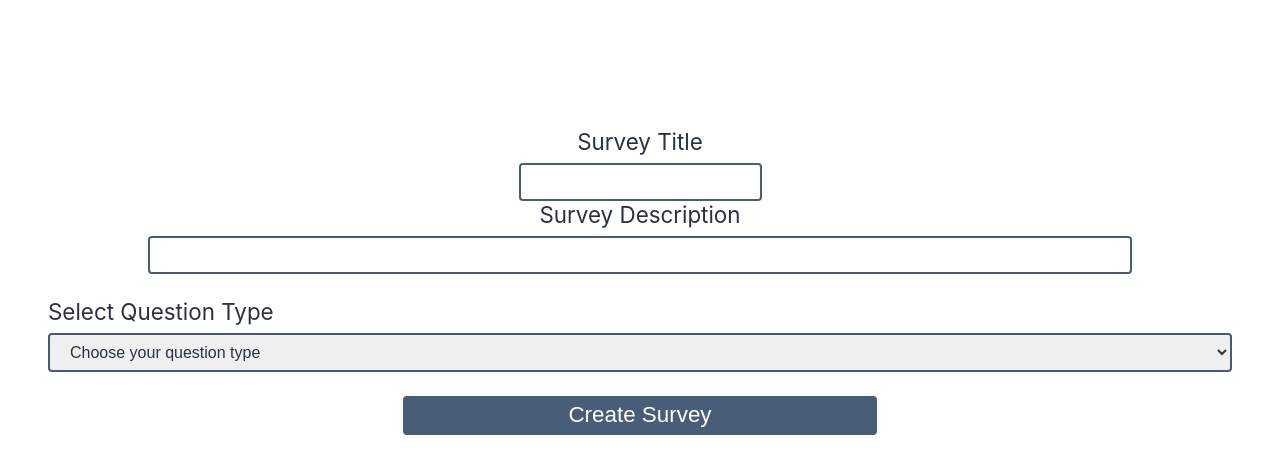
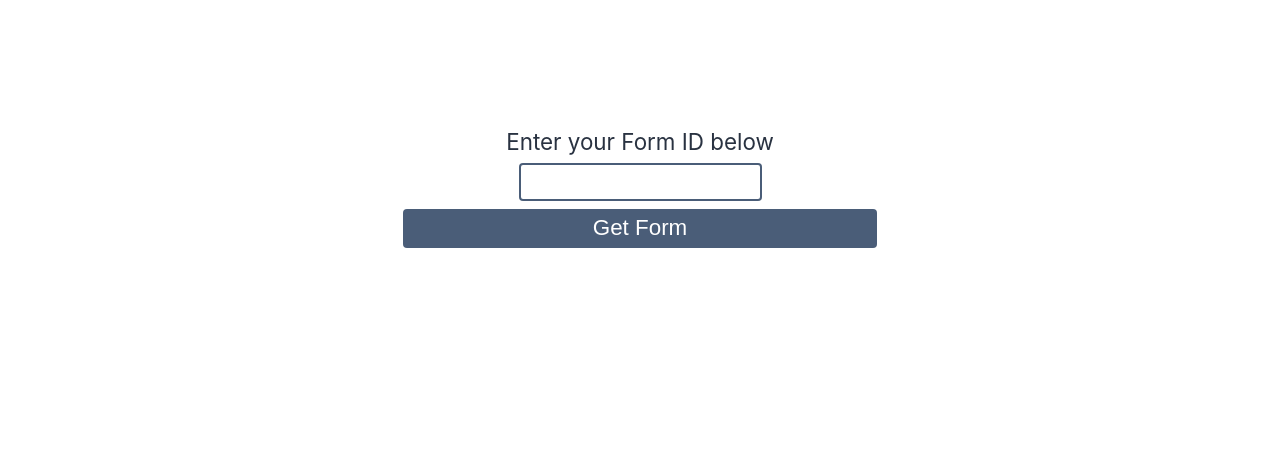
Before and after one commit to iammaniteja/realtimefeedback-makeuc, a React (Create React App) app: page /guest in a window 1280 px wide. Shown: the top 474 px of the page. Built offline with nearby package versions, Linux system fonts and the light colour scheme.

Commit message:
Routing added

```diff
--- a/package.json
+++ b/package.json
@@ -11,6 +11,7 @@
     "node-sass": "^6.0.1",
     "react": "^17.0.2",
     "react-dom": "^17.0.2",
+    "react-router-dom": "^5.3.0",
     "react-scripts": "4.0.3",
     "styled-components": "^5.3.1",
     "web-vitals": "^1.1.2"
--- a/src/App.js
+++ b/src/App.js
@@ -1,9 +1,22 @@
+import {
+  BrowserRouter as Router,
+  Switch,
+  Route
+} from "react-router-dom";
+import GetForm from "./components/Form/getForm";
+import Landing from "./components/Landing";
 import Survey from "./components/survey/survey";
 
 function App() {
   return (
     <div>
-      <Survey />
+      <Router>
+      <Switch>
+        <Route path="/admin" component={Survey} />
+        <Route path="/guest" component={GetForm} />
+        <Route path="/" component={Landing} />
+      </Switch>
+    </Router>
     </div>
   );
 }
--- /dev/null
+++ b/src/components/Form/getForm.js
@@ -0,0 +1,89 @@
+import React, { useState } from "react";
+import { Formik } from "formik";
+import axios from "axios";
+
+const validate = (values) => {
+  let errors = {};
+
+	if (!values.formID) {
+    errors.formID = "Form ID is required";
+  }
+  return errors;
+};
+
+const GetForm = () => {
+
+  return (
+			<Formik
+				enableReinitialize = {true}
+				initialValues = {{
+					formID: "",
+				}}
+				validate={validate}
+				onSubmit={
+					(values) => {
+						const {
+							formID
+						} = values;
+
+						axios.get(
+							"http://localhost:3000/question/"+formID
+						).then((res) => {
+							console.log(res);
+						})
+						.catch((e) => {
+							console.log(e);
+						})
+					}
+				}
+			>
+				{(formik) => {
+					const {
+						values,
+						handleChange,
+						handleSubmit,
+						errors,
+						touched,
+						handleBlur,
+						isValid,
+						dirty,
+						setValues
+					} = formik;
+					return (
+						<div className="container">
+							<form onSubmit={handleSubmit}>
+							<div className="form-row">
+								<div className = "heading">
+									<label htmlFor="surveyTitle">Enter your Form ID below</label>
+									<input
+										type="text"
+										name="formID"
+										id="formID"
+										value={values.formID}
+										onChange={handleChange}
+										onBlur={handleBlur}
+										className={
+											errors.formID && touched.formID ? "input-error" : null
+										}
+									/>
+									{errors.formID && touched.formID && (
+										<span className="error">{errors.formID}</span>
+									)}
+
+								<button
+									type="submit"
+									className={!(dirty && isValid) ? "disabled-btn" : ""}
+									disabled={!(dirty && isValid)}
+								>
+									Get Form
+								</button>
+								</div>
+								</div>
+							</form>
+						</div>
+					);
+				}}
+			</Formik>)
+};
+
+export default GetForm;
--- /dev/null
+++ b/src/components/Landing.js
@@ -0,0 +1,11 @@
+const Landing = () => {
+	return (
+		<div className = "container">
+			<h1><a href="/admin">Admin</a></h1>
+			<hr />
+			<h1><a href="/guest">Guest</a></h1>
+		</div>
+	)
+};
+
+export default Landing;
```
Also changed, not shown: src/components/Form/form.js (added, +9 -0 lines), 1 other file (tests, documents, lock files or other folders).
